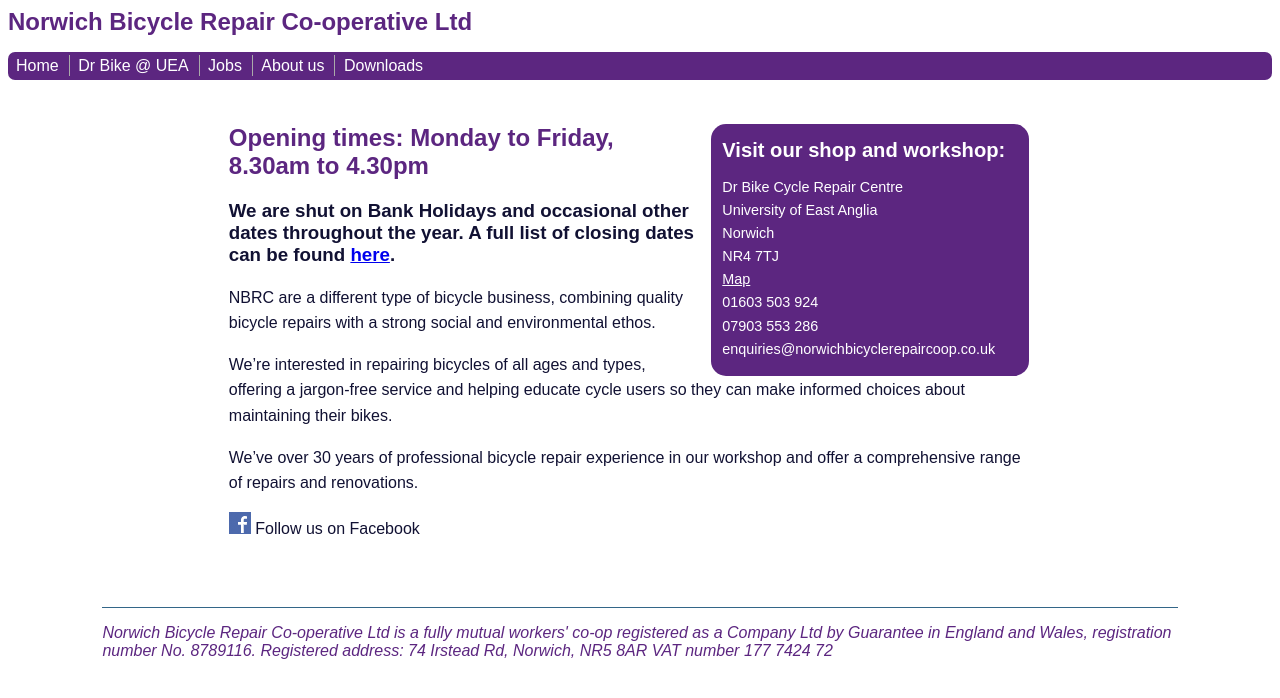
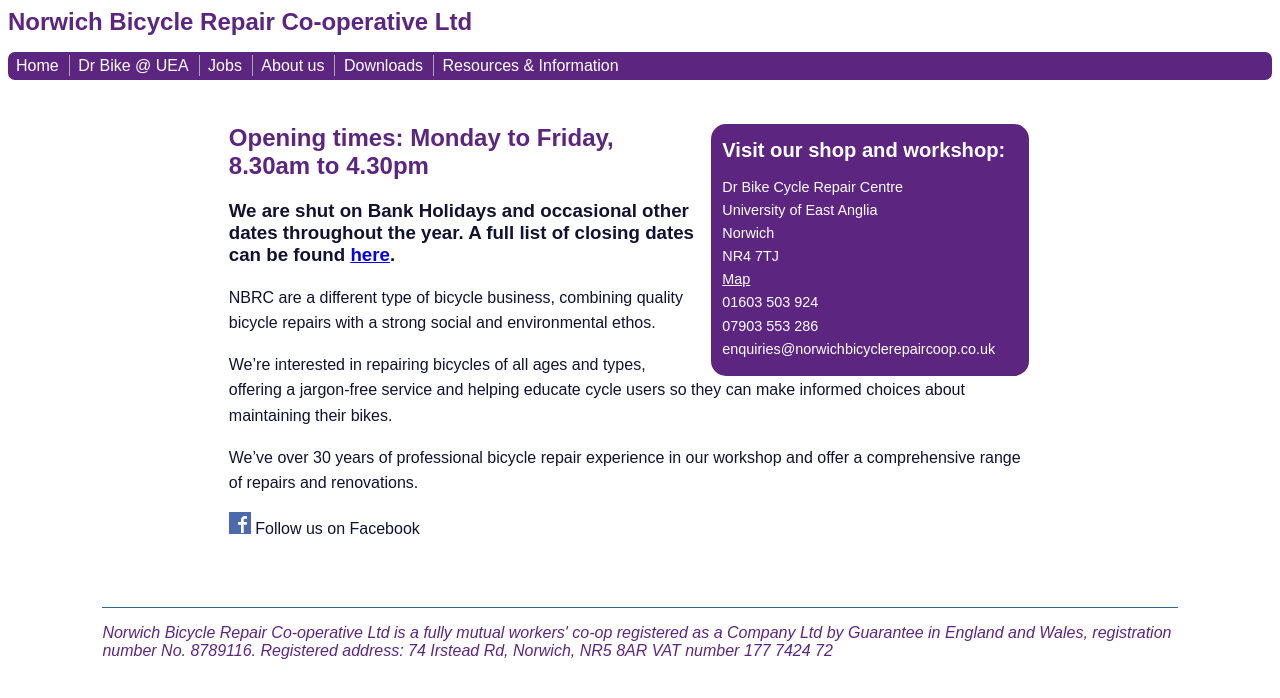
Before and after one commit to norwichbicyclerepaircooperative/norwichbicyclerepaircooperative.github.io, a Jekyll site: the page built from index.md, in a window 1280 px wide. Shown: the top 698 px of the page. Built offline with Jekyll 4.4.1, drawn with Linux system fonts in a browser that asks for light colours.

Commit message:
Update default.html

```diff
--- a/_layouts/default.html
+++ b/_layouts/default.html
@@ -16,6 +16,7 @@
             <li><a href="/jobs/">Jobs</a></li>
             <li><a href="/about-us/">About us</a></li>
             <li><a href="/downloads/">Downloads</a></li>
+            <li><a href="/resources-information/">Resources & Information</a></li>
 
         </ul>
     </div>
```
